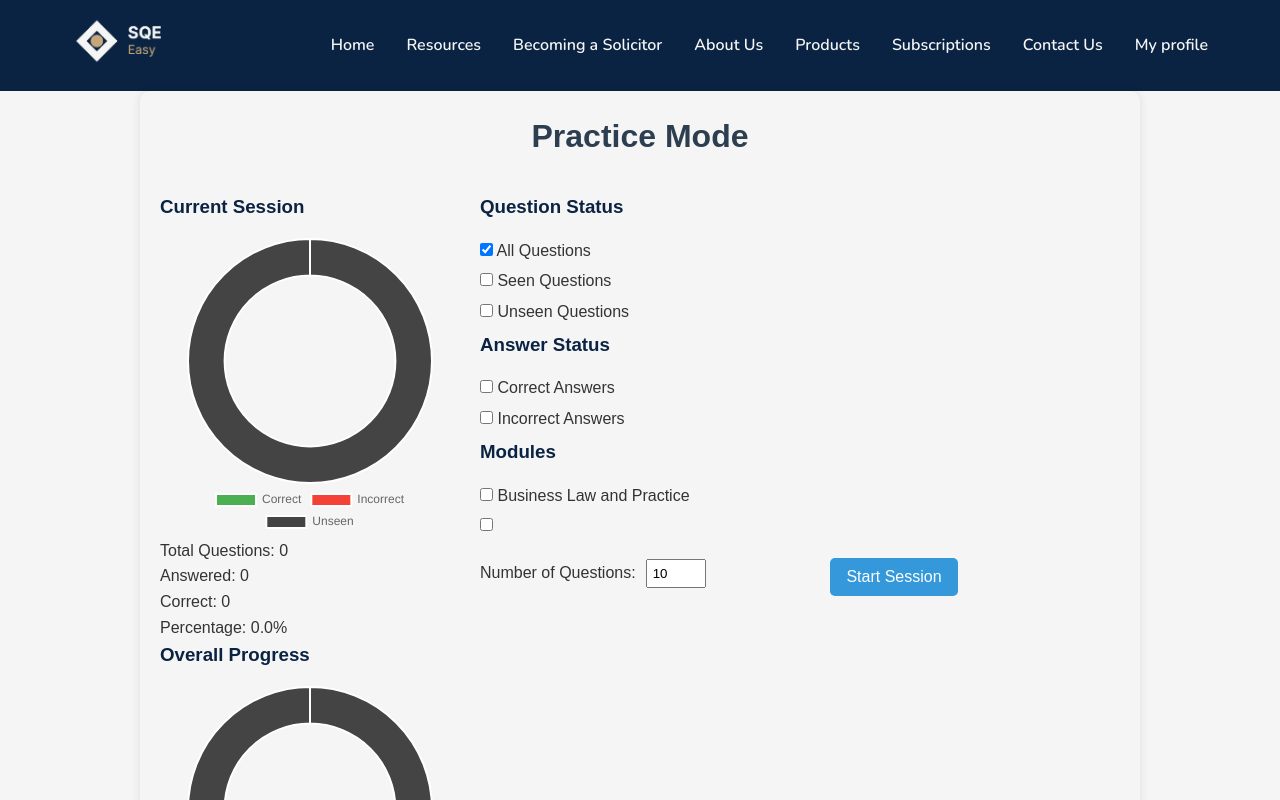
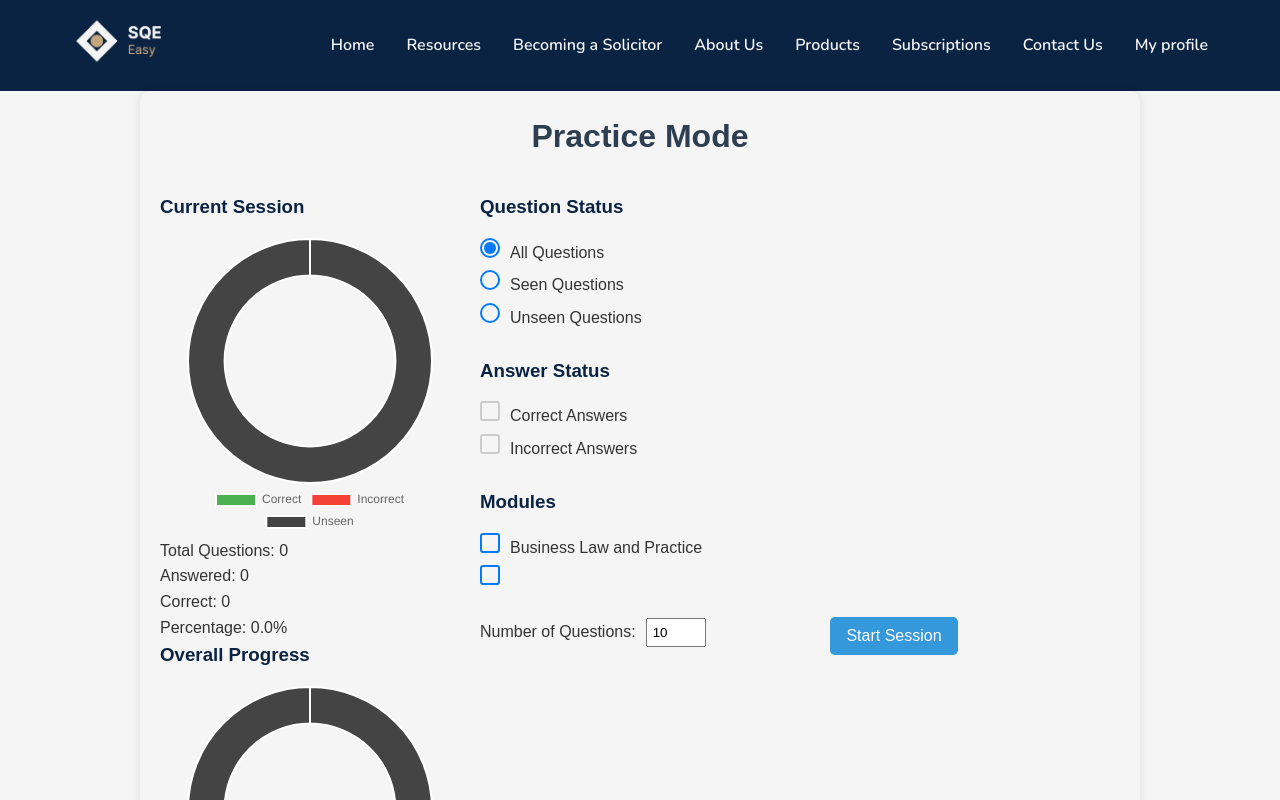
Before and after one commit to aspiringda/SQE-Easy-Web-Dev, a React (Create React App) app: page /#/practice in a window 1280 px wide. Shown: the top 800 px of the page. Built offline with nearby package versions, Linux system fonts and the light colour scheme.

Commit message:
connected revisionmode to backend

```diff
--- a/src/pages/MultiSelectFilter.js
+++ b/src/pages/MultiSelectFilter.js
@@ -1,88 +1,101 @@
 import React from 'react';
+import '../styles/MultiSelectFilter.css';
 
 const MultiSelectFilter = ({ filters, onChange, availableModules }) => {
-  const handleCheckboxChange = (event) => {
-    const { value, checked } = event.target;
-    let newFilters;
+  const handleInputChange = (event) => {
+    const { name, value, checked, type } = event.target;
+    let newFilters = [...filters];
 
-    if (["all", "seen", "unseen"].includes(value)) {
-      // If selecting a question status option, remove other question status options
-      newFilters = filters.filter(f => !["all", "seen", "unseen"].includes(f));
+    if (type === 'radio') {
+      // For question status (all, seen, unseen)
+      newFilters = newFilters.filter(f => !['all', 'seen', 'unseen'].includes(f));
+      if (checked) newFilters.push(value);
+
+      // Remove 'correct' and 'incorrect' if 'all' or 'unseen' is selected
+      if (['all', 'unseen'].includes(value)) {
+        newFilters = newFilters.filter(f => !['correct', 'incorrect'].includes(f));
+      }
+    } else if (name === 'answerStatus') {
+      // For answer status (correct, incorrect)
       if (checked) {
         newFilters.push(value);
+      } else {
+        newFilters = newFilters.filter(f => f !== value);
       }
-    } else {
-      // For other options, just add or remove as normal
+    } else if (name === 'modules') {
+      // For modules
       if (checked) {
-        newFilters = [...filters, value];
+        newFilters.push(value);
       } else {
-        newFilters = filters.filter(f => f !== value);
+        newFilters = newFilters.filter(f => f !== value);
       }
     }
 
     onChange(newFilters);
   };
 
+  const isDisabled = (value) => {
+    if (filters.includes('all')) return value !== 'all';
+    if (filters.includes('unseen')) return ['correct', 'incorrect'].includes(value);
+    return false;
+  };
+
   return (
     <div className="multi-select-filter">
-      <div>
+      <div className="filter-section">
         <h3>Question Status</h3>
-        <label>
-          <input
-            type="checkbox"
-            value="all"
-            checked={filters.includes('all')}
-            onChange={handleCheckboxChange}
-          /> All Questions
-        </label>
-        <label>
-          <input
-            type="checkbox"
-            value="seen"
-            checked={filters.includes('seen')}
-            onChange={handleCheckboxChange}
-          /> Seen Questions
-        </label>
-        <label>
-          <input
-            type="checkbox"
-            value="unseen"
-            checked={filters.includes('unseen')}
-            onChange={handleCheckboxChange}
-          /> Unseen Questions
-        </label>
+        <div className="radio-group">
+          {['all', 'seen', 'unseen'].map(status => (
+            <label key={status} className="radio-label">
+              <input
+                type="radio"
+                name="questionStatus"
+                value={status}
+                checked={filters.includes(status)}
+                onChange={handleInputChange}
+              />
+              <span className="radio-custom"></span>
+              {status.charAt(0).toUpperCase() + status.slice(1)} Questions
+            </label>
+          ))}
+        </div>
       </div>
-      <div>
+      <div className="filter-section">
         <h3>Answer Status</h3>
-        <label>
-          <input
-            type="checkbox"
-            value="correct"
-            checked={filters.includes('correct')}
-            onChange={handleCheckboxChange}
-          /> Correct Answers
-        </label>
-        <label>
-          <input
-            type="checkbox"
-            value="incorrect"
-            checked={filters.includes('incorrect')}
-            onChange={handleCheckboxChange}
-          /> Incorrect Answers
-        </label>
+        <div className="checkbox-group">
+          {['correct', 'incorrect'].map(status => (
+            <label key={status} className="checkbox-label">
+              <input
+                type="checkbox"
+                name="answerStatus"
+                value={status}
+                checked={filters.includes(status)}
+                onChange={handleInputChange}
+                disabled={isDisabled(status)}
+              />
+              <span className="checkbox-custom"></span>
+              {status.charAt(0).toUpperCase() + status.slice(1)} Answers
+            </label>
+          ))}
+        </div>
       </div>
-      <div>
+      <div className="filter-section">
         <h3>Modules</h3>
-        {availableModules.map(module => (
-          <label key={module}>
-            <input
-              type="checkbox"
-              value={module}
-              checked={filters.includes(module)}
-              onChange={handleCheckboxChange}
-            /> {module}
-          </label>
-        ))}
+        <div className="checkbox-group">
+          {availableModules.map(module => (
+            <label key={module} className="checkbox-label">
+              <input
+                type="checkbox"
+                name="modules"
+                value={module}
+                checked={filters.includes(module)}
+                onChange={handleInputChange}
+              />
+              <span className="checkbox-custom"></span>
+              {module}
+            </label>
+          ))}
+        </div>
       </div>
     </div>
   );
--- a/src/pages/RevisionMode.js
+++ b/src/pages/RevisionMode.js
@@ -1,7 +1,7 @@
 import React, { useState, useEffect, useCallback } from 'react';
 import '../styles/RevisionMode.css';
-import Papa from 'papaparse';
-import questionsCSV from '../data/questions.csv';
+// import Papa from 'papaparse';
+// import questionsCSV from '../data/questions.csv';
 import MultiSelectFilter from './MultiSelectFilter';
 import DashboardRing from './DashboardRing';
 
@@ -19,70 +19,131 @@ function RevisionMode() {
   const [sessionStats, setSessionStats] = useState({ total: 0, correct: 0 });
   const [isLoading, setIsLoading] = useState(true);
   const [isSessionComplete, setIsSessionComplete] = useState(false);
+  const [selectedModules, setSelectedModules] = useState([]);
+
+  const fetchAvailableModules = useCallback(async () => {
+    try {
+      const response = await fetch('/available-modules');
+      if (!response.ok) {
+        throw new Error(`HTTP error! Status: ${response.status}`);
+      }
+      const modules = await response.json();
+      setAvailableModules(modules);
+    } catch (error) {
+      console.error('Error fetching available modules:', error);
+    }
+  }, []);
 
   useEffect(() => {
-    fetchQuestions();
-    loadUserProgress();
-  }, []);
+    fetchAvailableModules();
+  }, [fetchAvailableModules]);
 
-  const fetchQuestions = async () => {
+
+
+  const fetchQuestions = useCallback(async (selectedFilters = ['all'], selectedModules = []) => {
     try {
       setIsLoading(true);
-      const response = await fetch(questionsCSV);
-      const csvString = await response.text();
-      const result = Papa.parse(csvString, { header: true });
-      setAllQuestions(result.data);
-      const modules = [...new Set(result.data.map(q => q.Module))];
-      setAvailableModules(modules);
+
+      const queryParams = new URLSearchParams();
+      if (selectedModules.length > 0) {
+        queryParams.append('modules', selectedModules.join(','));
+      }
+
+      let url;
+      if (!selectedFilters || selectedFilters.includes('all')) {
+        url = `/qa-questions?${queryParams.toString()}`;
+      } else {
+        if (selectedFilters.includes('seen')) queryParams.append('seen', 'true');
+        if (selectedFilters.includes('unseen')) queryParams.append('unseen', 'true');
+        if (selectedFilters.includes('correct')) queryParams.append('correct', 'true');
+        if (selectedFilters.includes('incorrect')) queryParams.append('incorrect', 'true');
+        url = `/filtered-questions?${queryParams.toString()}`;
+      }
+
+
+      const response = await fetch(url);
+
+      if (!response.ok) {
+        const errorText = await response.text();
+        throw new Error(`HTTP error! Status: ${response.status}, Message: ${errorText}`);
+      }
+
+      const questions = await response.json();
+
+      return questions.map(q => ({
+        id: q.id,
+        question: q.question,
+        answer: q.answer,
+        module: q.module
+      }));
     } catch (error) {
       console.error('Error loading questions:', error);
+      return [];
     } finally {
       setIsLoading(false);
     }
-  };
-
-  const loadUserProgress = () => {
-    const savedProgress = localStorage.getItem('revisionProgress');
-    if (savedProgress) {
-      setUserProgress(JSON.parse(savedProgress));
-    }
-  };
-
-  const handleFilterChange = useCallback((selectedFilters) => {
-    setFilters(selectedFilters);
   }, []);
 
-  const applyFiltersAndStartSession = useCallback(() => {
-    let filtered = [...allQuestions];
+  const applyFilters = useCallback((questions, appliedFilters) => {
+    let filtered = [...questions];
 
-    if (!filters.includes('all')) {
-      if (filters.includes('seen')) {
-        filtered = filtered.filter(q => userProgress[q.Question]?.seen);
-      }
-      if (filters.includes('unseen')) {
-        filtered = filtered.filter(q => !userProgress[q.Question]?.seen);
-      }
-      if (filters.includes('correct')) {
-        filtered = filtered.filter(q => userProgress[q.Question]?.correct);
-      }
-      if (filters.includes('incorrect')) {
-        filtered = filtered.filter(q => userProgress[q.Question]?.correct === false);
-      }
-      const moduleFilters = filters.filter(f => availableModules.includes(f));
+    const moduleFilters = appliedFilters.filter(f => availableModules.includes(f));
     if (moduleFilters.length > 0) {
-        filtered = filtered.filter(q => moduleFilters.includes(q.Module));
-      }
+      filtered = filtered.filter(q => moduleFilters.includes(q.module));
     }
 
-    filtered = filtered.sort(() => 0.5 - Math.random()).slice(0, numberOfQuestions);
+    // Other filters (seen, unseen, correct, incorrect) are handled server-side
+    // but we keep this function for potential client-side filtering if needed
 
-    setFilteredQuestions(filtered);
+
+    return filtered;
+  }, [availableModules]);
+
+
+
+  const handleFilterChange = useCallback(async (newFilters) => {
+
+    // Separate module filters from other filters
+    const newModuleFilters = newFilters.filter(f => availableModules.includes(f));
+    const otherFilters = newFilters.filter(f => !availableModules.includes(f));
+
+    // Update selected modules
+    setSelectedModules(newModuleFilters);
+
+    // Combine other filters with selected modules for fetching questions
+    const combinedFilters = [...otherFilters, ...newModuleFilters];
+    setFilters(combinedFilters);
+
+    const fetchedQuestions = await fetchQuestions(combinedFilters, newModuleFilters);
+    setAllQuestions(fetchedQuestions);
+    setFilteredQuestions(fetchedQuestions);
+  }, [availableModules, fetchQuestions]);
+
+  const applyFiltersAndStartSession = useCallback(() => {
+    const filteredQuestions = applyFilters(allQuestions, filters);
+    setFilteredQuestions(filteredQuestions.slice(0, numberOfQuestions));
     setCurrentQuestionIndex(0);
     setIsAnswerRevealed(false);
     setIsSessionStarted(true);
     setSessionStats({ total: 0, correct: 0 });
     setIsSessionComplete(false);
-  }, [allQuestions, filters, userProgress, availableModules, numberOfQuestions]);
+  }, [allQuestions, filters, applyFilters, numberOfQuestions]);
+
+  const loadUserProgress = useCallback(() => {
+    const savedProgress = localStorage.getItem('revisionProgress');
+    if (savedProgress) {
+      setUserProgress(JSON.parse(savedProgress));
+    }
+  }, []);
+
+  useEffect(() => {
+    fetchAvailableModules();
+    fetchQuestions().then(questions => {
+      setAllQuestions(questions);
+      setFilteredQuestions(questions);
+    });
+    loadUserProgress();
+  }, [fetchAvailableModules, fetchQuestions, loadUserProgress]);
 
   useEffect(() => {
     const totalQuestions = allQuestions.length;
@@ -108,13 +169,18 @@ function RevisionMode() {
     }
   }, [filteredQuestions, currentQuestionIndex, userProgress]);
 
-  const handleAnswerFeedback = useCallback((isCorrect) => {
+
+  const handleAnswerFeedback = useCallback(async (isCorrect) => {
     const currentQuestion = filteredQuestions[currentQuestionIndex];
     if (currentQuestion && !isSessionComplete) {
+        const result = isCorrect ? 'correct' : 'incorrect';
+        const status = 'seen';
+
+        // Update local state
         const newProgress = {
             ...userProgress,
             [currentQuestion.Question]: {
-          ...userProgress[currentQuestion.Question],
+                id: currentQuestion.id, // Include the ID in the state
                 seen: true,
                 correct: isCorrect
             }
@@ -127,20 +193,144 @@ function RevisionMode() {
             correct: prev.correct + (isCorrect ? 1 : 0)
         }));
 
+        try {
+            // Save the result and status to the server
+            const response = await fetch('/save-result', {
+                method: 'POST',
+                headers: {
+                    'Content-Type': 'application/json'
+                },
+                body: JSON.stringify({
+                    id: currentQuestion.id, // Use the ID from m4_qa_sample
+                    question: currentQuestion.question,
+                    answer: currentQuestion.answer,
+                    module: currentQuestion.module,
+                    result: result,
+                    status: status
+                })
+            });
+
+            if (!response.ok) {
+                throw new Error(`HTTP error! Status: ${response.status}`);
+            }
+
+        } catch (error) {
+            console.error('Error saving result and status:', error);
+        }
+
         const isLastQuestion = currentQuestionIndex === filteredQuestions.length - 1;
         if (isLastQuestion) {
             setIsSessionComplete(true);
         } else {
             setCurrentQuestionIndex(prevIndex => prevIndex + 1);
+            setIsAnswerRevealed(false);
         }
     }
-    setIsAnswerRevealed(false);
 }, [filteredQuestions, currentQuestionIndex, userProgress, isSessionComplete]);
+const moveToNextQuestion = useCallback(async () => {
+  const currentQuestion = filteredQuestions[currentQuestionIndex];
+  if (currentQuestion) {
+      // Get the user response for the current question, defaulting to an empty object if none exists
+      const userResponse = userProgress[currentQuestion.question] || { seen: false, correct: undefined };
+      let result;
+      let status;
 
-  const handleEndSession = () => {
+      // Case 1: Click "Next" without revealing answer
+      if (!isAnswerRevealed) {
+          result = 'incorrect';
+          status = 'unseen';
+      }
+      // Case 2: Click "Reveal Answer" and then "Next" without selecting correct/incorrect
+      else if (isAnswerRevealed && userResponse.correct === undefined) {
+          result = 'incorrect';
+          status = 'seen';
+      }
+      // Case 3: Click "Reveal Answer" and then "Incorrect"
+      else if (isAnswerRevealed && userResponse.correct === false) {
+          result = 'incorrect';
+          status = 'seen';
+      }
+      // Case 4: Click "Reveal Answer" and then "Correct"
+      else if (isAnswerRevealed && userResponse.correct === true) {
+          result = 'correct';
+          status = 'seen';
+      }
+
+      // Update local state based on the conditions evaluated above
+      const newProgress = {
+          ...userProgress,
+          [currentQuestion.question]: {
+              id: currentQuestion.id, // Ensure the ID is retained in the state
+              seen: status === 'seen',
+              correct: result === 'correct'
+          }
+      };
+      setUserProgress(newProgress);
+      localStorage.setItem('revisionProgress', JSON.stringify(newProgress));
+
+      setSessionStats(prev => ({
+          total: prev.total + 1,
+          correct: prev.correct + (result === 'correct' ? 1 : 0)
+      }));
+
+      try {
+          // Save the result and status to the server
+          const response = await fetch('/save-result', {
+              method: 'POST',
+              headers: {
+                  'Content-Type': 'application/json'
+              },
+              body: JSON.stringify({
+                  id: currentQuestion.id, // Use the ID from m4_qa_sample
+                  question: currentQuestion.question,
+                  answer: currentQuestion.answer,
+                  module: currentQuestion.module,
+                  result: result,
+                  status: status
+              })
+          });
+
+          if (!response.ok) {
+              throw new Error(`HTTP error! Status: ${response.status}`);
+          }
+
+      } catch (error) {
+          console.error('Error saving result:', error);
+      }
+
+      proceedToNextQuestion();
+  }
+}, [filteredQuestions, currentQuestionIndex, userProgress, isAnswerRevealed]);
+
+const proceedToNextQuestion = () => {
+  const isLastQuestion = currentQuestionIndex === filteredQuestions.length - 1;
+  if (isLastQuestion) {
+      setIsSessionComplete(true);
+  } else {
+      setCurrentQuestionIndex(prevIndex => prevIndex + 1);
+      setIsAnswerRevealed(false); // Reset this to hide the answer for the next question
+  }
+};
+
+
+
+
+
+
+
+
+
+
+const handleEndSession = async () => {
   if (window.confirm('Are you sure you want to end the session?')) {
+      try {
+          await fetch('/clear-session', { method: 'POST' });
+          setSessionStats({ total: 0, correct: 0 }); // Reset session stats
           setIsSessionStarted(false);
           setIsSessionComplete(false);
+      } catch (error) {
+          console.error('Error clearing session:', error);
+      }
   }
 };
 
@@ -172,7 +362,7 @@ function RevisionMode() {
           {!isSessionStarted ? (
             <>
               <MultiSelectFilter
-                filters={filters}
+                filters={[...filters, ...selectedModules]}
                 onChange={handleFilterChange}
                 availableModules={availableModules}
               />
@@ -194,13 +384,13 @@ function RevisionMode() {
               {currentQuestion ? (
                 <div className="question-card">
                   <h2>Question:</h2>
-                  <p>{currentQuestion.Question}</p>
+                  <p>{currentQuestion.question}</p> {/* Changed from currentQuestion.Question */}
                   {!isAnswerRevealed ? (
                     <button id="reveal-answer" onClick={handleRevealAnswer}>Reveal Answer</button>
                   ) : (
                     <div className="answer-section">
                       <h3>Answer:</h3>
-                      <p>{currentQuestion.Answer}</p>
+                      <p>{currentQuestion.answer}</p> {/* Changed from currentQuestion.AnswerSection */}
                       {!isSessionComplete && (
                         <>
                           <button id="mark-correct" onClick={() => handleAnswerFeedback(true)}>Correct</button>
@@ -229,10 +419,7 @@ function RevisionMode() {
                 </button>
                 <button
                   id="next-question"
-                  onClick={() => {
-                    setCurrentQuestionIndex(prev => Math.min(filteredQuestions.length - 1, prev + 1));
-                    setIsAnswerRevealed(false);
-                  }}
+                  onClick={moveToNextQuestion}
                   disabled={currentQuestionIndex === filteredQuestions.length - 1}
                 >
                   Next
--- /dev/null
+++ b/src/styles/MultiSelectFilter.css
@@ -0,0 +1,74 @@
+.multi-select-filter {
+    font-family: Arial, sans-serif;
+  }
+
+  .filter-section {
+    margin-bottom: 20px;
+  }
+
+  .radio-group, .checkbox-group {
+    display: flex;
+    flex-direction: column;
+  }
+
+  .radio-label, .checkbox-label {
+    display: flex;
+    align-items: center;
+    margin-bottom: 10px;
+    cursor: pointer;
+  }
+
+  .radio-label input, .checkbox-label input {
+    position: absolute;
+    opacity: 0;
+    cursor: pointer;
+  }
+
+  .radio-custom, .checkbox-custom {
+    position: relative;
+    display: inline-block;
+    width: 20px;
+    height: 20px;
+    margin-right: 10px;
+    border: 2px solid #007bff;
+  }
+
+  .radio-custom {
+    border-radius: 50%;
+  }
+
+  .checkbox-custom {
+    border-radius: 3px;
+  }
+
+  .radio-label input:checked ~ .radio-custom::after,
+  .checkbox-label input:checked ~ .checkbox-custom::after {
+    content: '';
+    position: absolute;
+    display: block;
+    top: 50%;
+    left: 50%;
+    transform: translate(-50%, -50%);
+    width: 12px;
+    height: 12px;
+    background: #007bff;
+  }
+
+  .radio-label input:checked ~ .radio-custom::after {
+    border-radius: 50%;
+  }
+
+  .checkbox-label input:checked ~ .checkbox-custom::after {
+    border-radius: 2px;
+  }
+
+  .radio-label input:disabled ~ .radio-custom,
+  .checkbox-label input:disabled ~ .checkbox-custom {
+    border-color: #ccc;
+    background-color: #f5f5f5;
+  }
+
+  .radio-label input:disabled ~ .radio-custom::after,
+  .checkbox-label input:disabled ~ .checkbox-custom::after {
+    background: #ccc;
+  }
```
Also changed, not shown: package.json (+7 -2 lines), src/components/DashboardRing.js (added, +18 -0 lines), 2 other files (tests, documents, lock files or other folders). Lines whose indentation alone changed are shown as unchanged.
